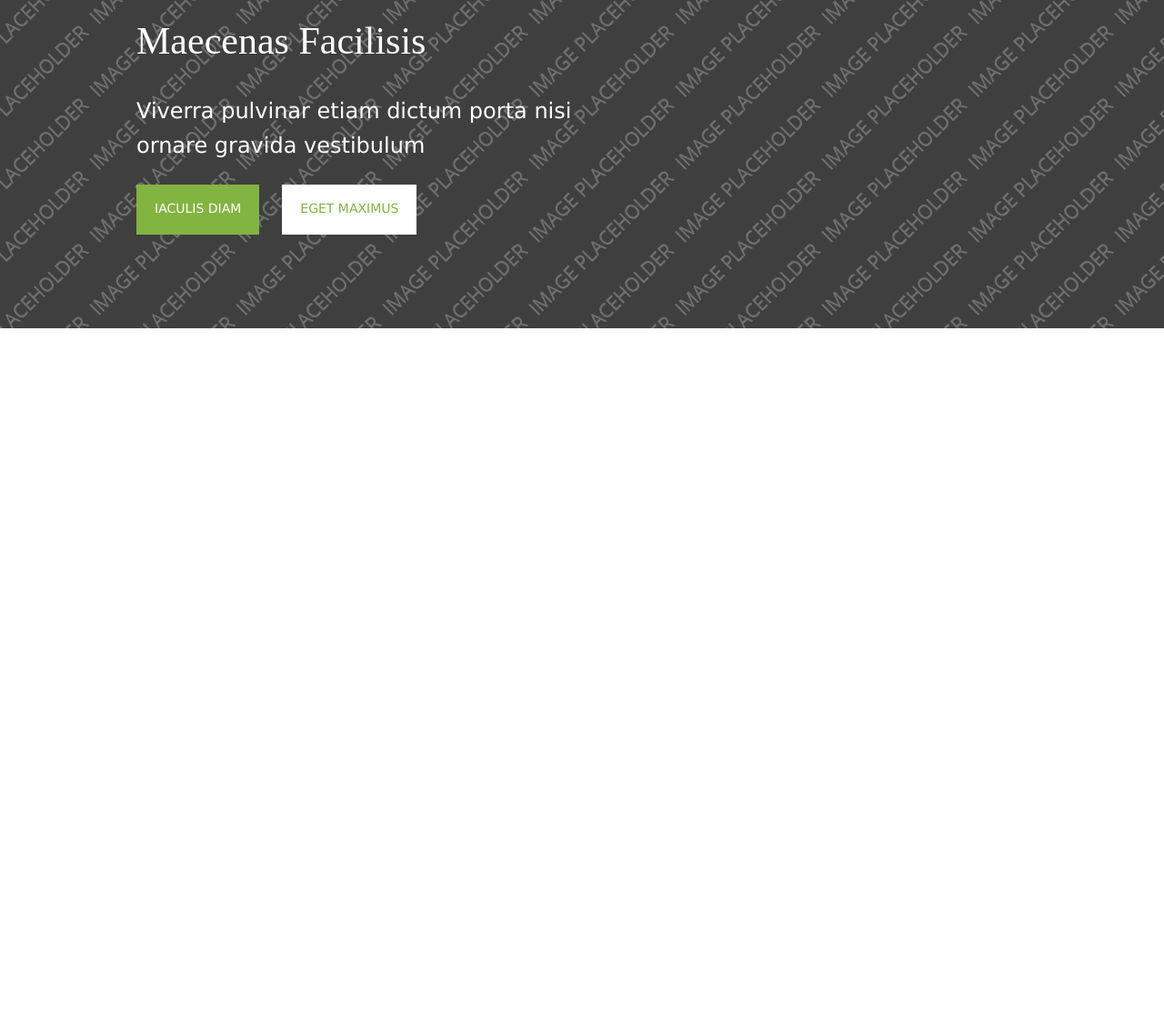
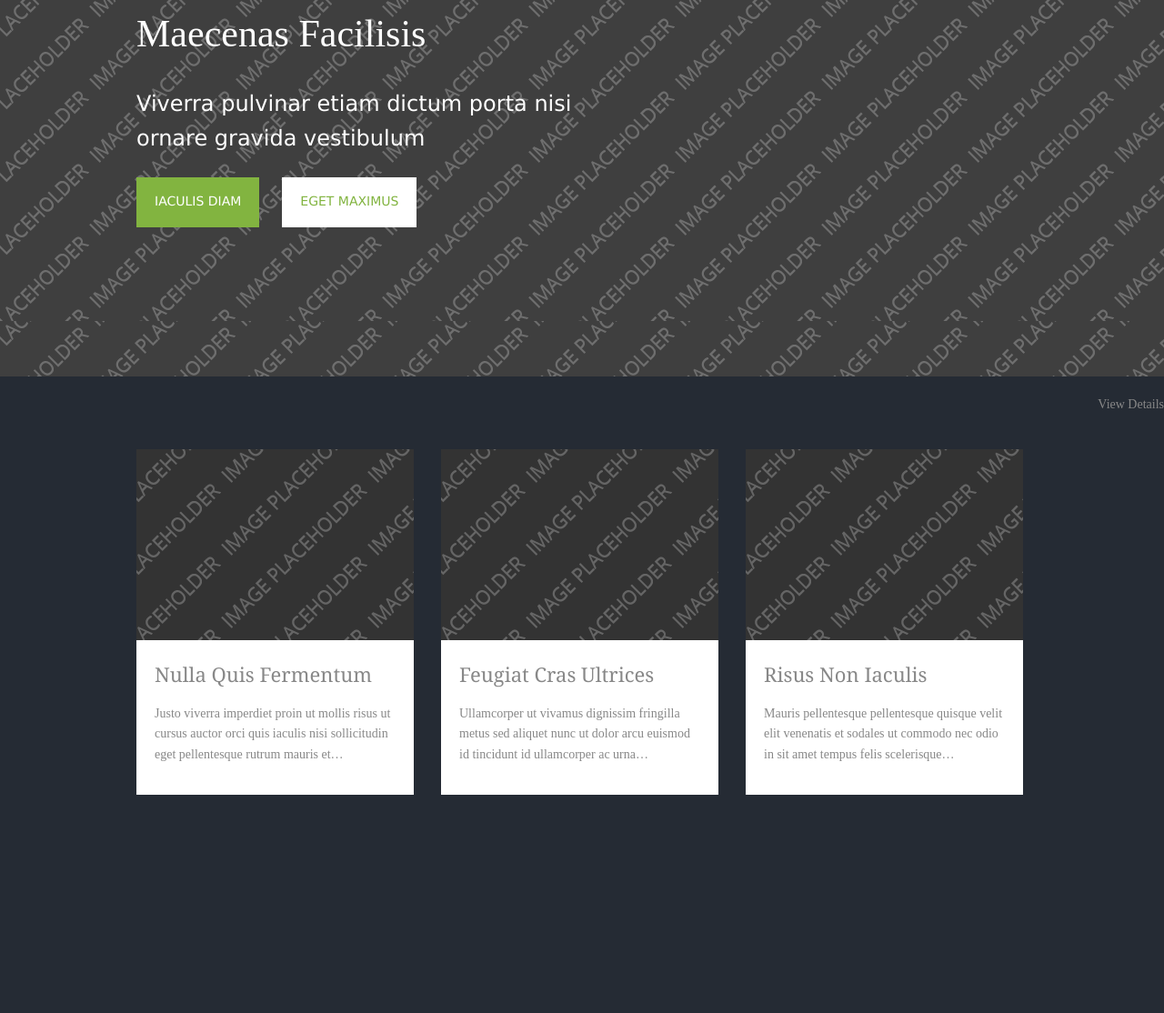
Before and after one commit to hw0615/Practice, a plain HTML site: page pedggie/practice.html in a window 1280 px wide. Shown: the part 345-1459 px from the top of the page at 91% size. Before the commit the page ends 800 px from the top, so only its background shows below. Drawn offline with Linux system fonts and the light colour scheme.

Commit message:
메인 추가

```diff
--- a/pedggie/practice.css
+++ b/pedggie/practice.css
@@ -23,9 +23,20 @@ body{
     font-size: 1.4rem;
     font-family: 'fontawesome';
 }
+h1, h2, h3, h4, {
+    margin: 0;
+    font-weight: normal;
+    font-family: Georgia,"Times New Roman",Times,serif;
+}
 ul{
     padding: 0;
     list-style: none;
+}
+figure{
+    width: 305px;
+    height: 210px;
+    margin: 0;
+    overflow: hidden;
 }
 .header{
     height: 140px;
@@ -88,7 +99,7 @@ a:link, a:visited{
 .navi-list{
     font-family: Verdana,Geneva,sans-serif;
     margin: 0;
-    padding: 22px 0;
+    padding: 18px 0;
     list-style: none;
     color: #fff;
 }
@@ -104,8 +115,8 @@ a:link, a:visited{
 .navi-list:first-child{
     border-left: 1px solid #252b34;
 }
-.main-content{
-    background: url(images/demo/backgrounds/01.png) no-repeat;
+.main-container{
+    background: url(images/demo/backgrounds/01.png);
     height: 50%;
     padding: 150px;
 }
@@ -143,3 +154,28 @@ a:link, a:visited{
     color: #82b440;
     padding: 15px 20px 17px;
 }
+.main-container-2{
+    height: 540px;
+    background-color: #252b34;
+    padding: 80px 120px 80px 150px;
+}
+[class^=box-wrapper-] {
+    width: 305px;
+    float: left;
+    margin-right: 30px;
+}
+[class$=box]{
+    background-color: #fff;
+    padding: 20px;
+}
+.box1-heading, .box2-heading, .box3-heading{
+    margin: 0 0 10px 0;
+    font-size: 2.2rem;
+    font-family: Georgia,"Times New Roman",Times,serif;
+    font-weight: normal;
+}
+.box1-detail{
+    position: absolute;
+    bottom: 0;
+    right: 0;
+}
--- a/pedggie/practice.html
+++ b/pedggie/practice.html
@@ -37,7 +37,7 @@
             <li><a href="#">long link text</a></li>
         </ul>
     </nav>
-    <div class="main-content">
+    <div class="main-container">
         <article class="content">
             <h2 class="main-heading">Maecenas Facilisis</h2>
             <p class="main-text">Viverra pulvinar etiam dictum porta nisi ornare gravida vestibulum</p>
@@ -47,5 +47,39 @@
             </ul>
         </article>
     </div>
+    <div class="main-container-2">
+        <article class="content-2">
+            <div class="box-wrapper-1">
+                <figure class="box-group">
+                    <img src="images/demo/320x220.png" alt="2nd-content first picture">
+                    <a href="#" class="box1-detail">View Details</a>
+                </figure>
+                <div class="box1-box">
+                    <h2 class="box1-heading">Nulla Quis Fermentum</h2>
+                    <p class="box1-text">Justo viverra imperdiet proin ut mollis risus ut cursus auctor orci quis iaculis nisi sollicitudin eget pellentesque rutrum mauris et…</p>
+                </div>
+            </div>
+            <div class="box-wrapper-2">
+                <figure class="box-group2">
+                    <img src="images/demo/320x220.png" alt="2nd-content second picture">
+                    <a href="#" class="box2-detail">View Details</a>
+                </figure>
+                <div class="box2-box">
+                    <h2 class="box2-heading">Feugiat Cras Ultrices</h2>
+                    <p class="box2-text">Ullamcorper ut vivamus dignissim fringilla metus sed aliquet nunc ut dolor arcu euismod id tincidunt id ullamcorper ac urna…</p>
+                </div>
+            </div>
+            <div class="box-wrapper-3">
+                <figure class="box-group3">
+                    <img src="images/demo/320x220.png" alt="3rd-content third picture">
+                    <a href="#" class="box3-detail">View Details</a>
+                </figure>
+                <div class="box3-box">
+                    <h2 class="box3-heading">Risus Non Iaculis</h2>
+                    <p class="box3-text">Mauris pellentesque pellentesque quisque velit elit venenatis et sodales ut commodo nec odio in sit amet tempus felis scelerisque…</p>
+                </div>
+            </div>
+        </article>
+    </div>
 </body>
 </html>
```
